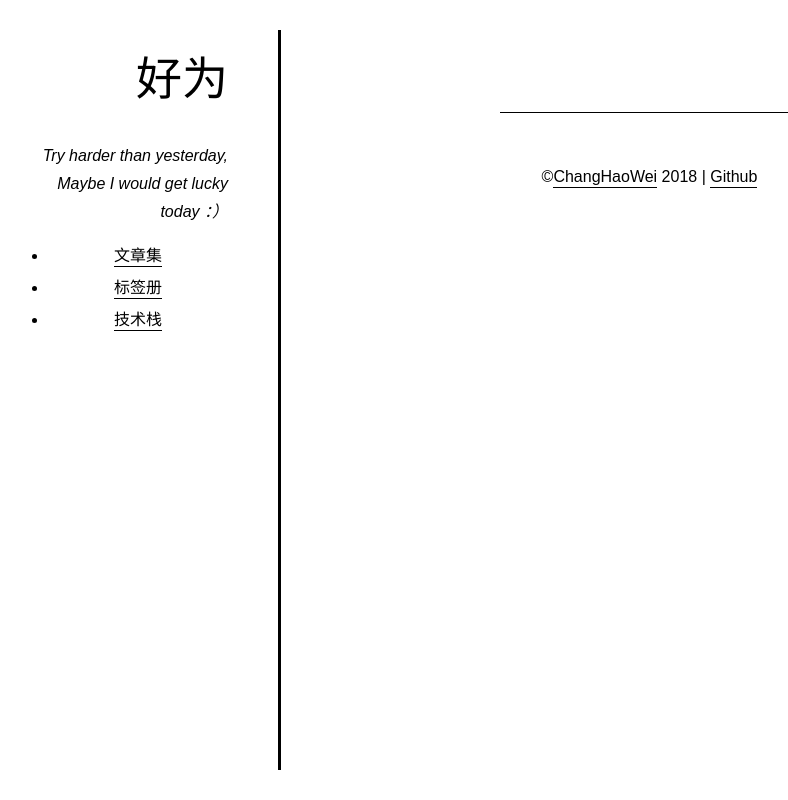
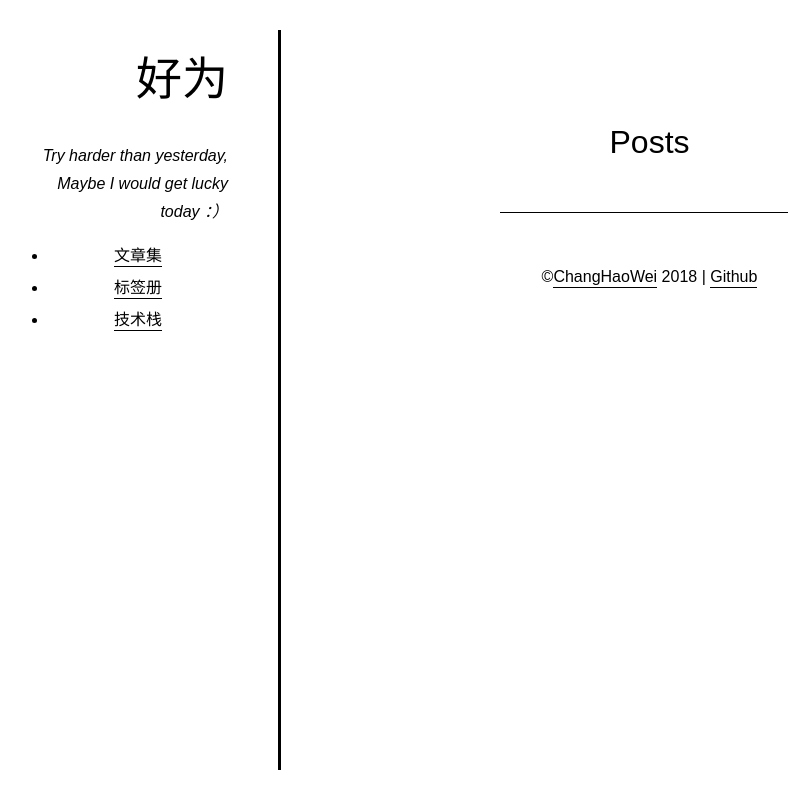
Before and after one commit to HaoweiCh/HaoweiCh.github.io, a React app: page /posts in a window 1280 px wide. Shown: the whole page, without its empty margins (142-930 px from the left). Built offline with nearby package versions, Linux system fonts and the light colour scheme.

Commit message:
add pages structure

```diff
--- a/src/App.js
+++ b/src/App.js
@@ -5,6 +5,8 @@ import { BrowserRouter as Router, Route } from "react-router-dom";
 
 import Home from "./pages/home/index"
 import About from "./pages/about/index"
+import Posts from "./pages/posts/index"
+import Tags from "./pages/tags/index"
 
 class Footer extends Component {
     render() {
@@ -56,7 +58,8 @@ class App extends Component {
                         <div>
                             <Route exact path="/" component={Home}/>
                             <Route path="/about" component={About}/>
-                            {/*<Route path="/topics" component={Topics}/>*/}
+                            <Route path="/posts" component={Posts}/>
+                            <Route path="/Tags" component={Tags}/>
                         </div>
                     </Router>
                     <Footer/>
--- a/src/pages/about/index.js
+++ b/src/pages/about/index.js
@@ -5,6 +5,7 @@ import marked from 'marked';
 
 class About extends Component {
     render() {
+        const about_url = "https://gist.githubusercontent.com/Chaaang/353a98aaa316fdec6785c38feb256b53/raw/d8f0ac94faacfda3882d567f15c0d5cb02a24af9/about"
         const markdownText = '# about';
         const output = marked(markdownText);
         return (
--- /dev/null
+++ b/src/pages/posts/index.js
@@ -0,0 +1,17 @@
+import React, {Component} from 'react';
+import marked from 'marked';
+
+
+
+class Posts extends Component {
+    render() {
+        const tags_url = "https://gist.githubusercontent.com/Chaaang/353a98aaa316fdec6785c38feb256b53/raw/d8f0ac94faacfda3882d567f15c0d5cb02a24af9/about"
+        const markdownText = '# Posts';
+        const output = marked(markdownText);
+        return (
+            <div dangerouslySetInnerHTML={{ __html: output }} />
+        );
+    }
+}
+
+export default Posts;
--- /dev/null
+++ b/src/pages/tags/index.js
@@ -0,0 +1,17 @@
+import React, {Component} from 'react';
+import marked from 'marked';
+
+
+
+class Tags extends Component {
+    render() {
+        const tags_url = "https://gist.githubusercontent.com/Chaaang/353a98aaa316fdec6785c38feb256b53/raw/d8f0ac94faacfda3882d567f15c0d5cb02a24af9/about"
+        const markdownText = '# tags';
+        const output = marked(markdownText);
+        return (
+            <div dangerouslySetInnerHTML={{ __html: output }} />
+        );
+    }
+}
+
+export default Tags;
```
